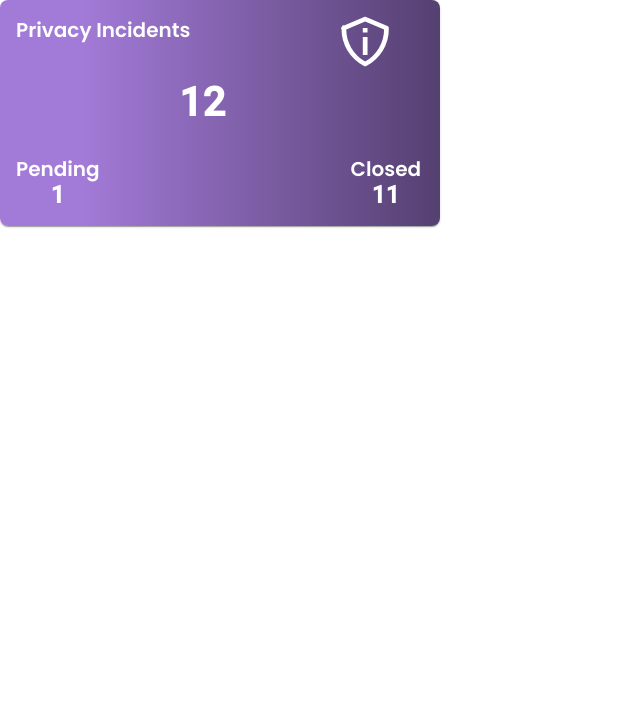
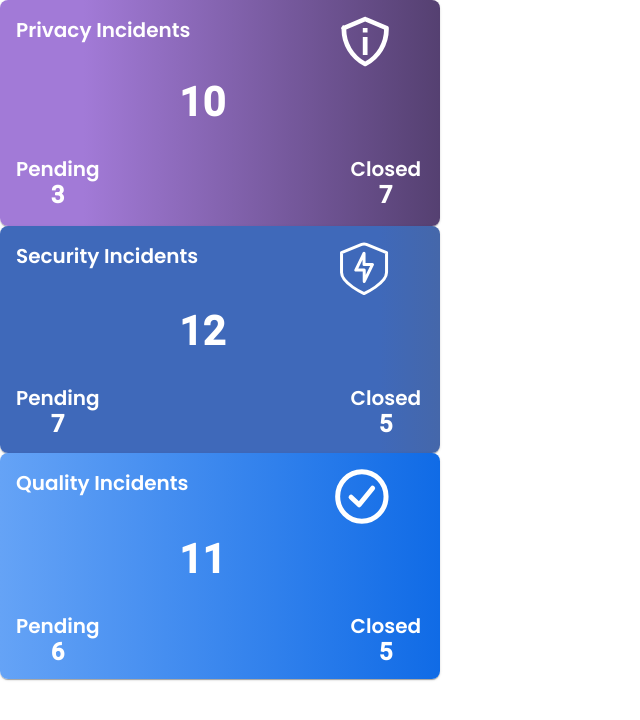
Before and after one commit to Sree0076/Preventyon-Frontend, an Angular app: page / in a window 1280 px wide. Shown: the top 720 px of the page, without its empty margins (0-640 px from the left). Built offline with nearby package versions, Linux system fonts and the light colour scheme.

Commit message:
update: took data dynamically using input

```diff
--- a/src/app/app.component.html
+++ b/src/app/app.component.html
@@ -1 +1,3 @@
-<app-card></app-card>
+<app-card [privacyIncidentTotalCount]="10" [privacyIncidentPending]="3" [privacyIncidentClosed]="7"
+  [securityIncidentTotalCount]="12" [securityIncidentPending]="7" [securityIncidentClosed]="5"
+  [qualityIncidentTotalCount]="11" [qualityIncidentPending]="6" [qualityIncidentClosed]="5"></app-card>
--- a/src/app/app.component.ts
+++ b/src/app/app.component.ts
@@ -1,14 +1,36 @@
 import { Component } from '@angular/core';
 import { RouterOutlet } from '@angular/router';
-import { CardComponent } from "./components/card/card.component";
+import { CardComponent } from './components/card/card.component';
 
 @Component({
-    selector: 'app-root',
-    standalone: true,
-    templateUrl: './app.component.html',
-    styleUrl: './app.component.scss',
-    imports: [RouterOutlet, CardComponent]
+  selector: 'app-root',
+  standalone: true,
+  templateUrl: './app.component.html',
+  styleUrl: './app.component.scss',
+  imports: [RouterOutlet, CardComponent],
 })
 export class AppComponent {
   title = 'preventyon';
+
+  privacyIconSvg = `
+  <svg width="48" height="51" viewBox="0 0 48 51" fill="none" xmlns="http://www.w3.org/2000/svg">
+<path d="M45.6158 11.7545L45.6161 11.7546C45.69 11.7859 45.7384 11.8309 45.7659 11.8712C45.7925 11.9104 45.8008 11.9462 45.8008 11.9751V11.9753V13.5539C45.8008 13.5541 45.8008 13.5543 45.8008 13.5545C45.7984 20.621 43.8179 27.5644 40.0561 33.667C36.2937 39.7704 30.8834 44.8146 24.376 48.2678C24.317 48.2988 24.2447 48.3178 24.1667 48.3178C24.089 48.3178 24.0169 48.2989 23.9579 48.2681C17.4503 44.8149 12.0398 39.7705 8.27735 33.667C4.51551 27.5644 2.53499 20.621 2.53259 13.5545C2.53259 13.5545 2.53259 13.5544 2.53259 13.5543C2.53259 13.5541 2.53259 13.554 2.53259 13.5539L2.53259 11.9753V11.9751C2.53259 11.9462 2.54089 11.9104 2.56754 11.8712L0.914318 10.7457L2.56754 11.8712C2.59498 11.8309 2.64346 11.7859 2.71731 11.7546L2.71758 11.7545L23.988 2.7304C23.9881 2.73036 23.9882 2.73032 23.9883 2.73029C24.0414 2.70779 24.1025 2.69482 24.1667 2.69482C24.2309 2.69482 24.292 2.70779 24.3451 2.73029C24.3452 2.73032 24.3453 2.73036 24.3454 2.7304L45.6158 11.7545ZM45.074 13.5552V13.5545V13.4417V12.1178L43.8552 11.6006L24.9479 3.57814L24.1667 3.24667L23.3855 3.57814L4.47822 11.6006L3.25942 12.1178V13.4417V13.5545V13.5552C3.26161 20.3408 5.10253 27.0051 8.59606 32.8998C12.0891 38.7938 17.1131 43.7142 23.171 47.1918L24.1667 47.7633L25.1624 47.1918C31.2204 43.7142 36.2443 38.7938 39.7374 32.8998C43.2309 27.0051 45.0718 20.3408 45.074 13.5552ZM24.5301 22.9995V37.0478H23.8033V22.9995H24.5301ZM23.8033 13.9753H24.5301V14.4874H23.8033V13.9753Z" fill="white" stroke="white" stroke-width="4"/>
+</svg>
+`;
+
+  securityIconSvg = `
+  <svg width="49" height="54" viewBox="0 0 49 54" fill="none" xmlns="http://www.w3.org/2000/svg">
+<path d="M21.7007 2.44585L1.53259 10.5764V30.6165C1.53259 41.3554 24.0413 51.6108 24.0413 51.6108C24.0413 51.6108 46.55 41.3554 46.55 30.6165V10.5764L26.3819 2.44585C25.6402 2.14347 24.8447 1.98779 24.0413 1.98779C23.2378 1.98779 22.4423 2.14347 21.7007 2.44585Z" stroke="white" stroke-width="3" stroke-linecap="round" stroke-linejoin="round"/>
+<path d="M32.4281 22.5997H24.041V11.25L15.8359 28.071H24.2231V39.4206L32.4281 22.5997Z" stroke="white" stroke-width="3" stroke-linecap="round" stroke-linejoin="round"/>
+</svg>
+
+`;
+
+  qualityIconSvg = `
+  <svg width="54" height="55" viewBox="0 0 54 55" fill="none" xmlns="http://www.w3.org/2000/svg">
+<path d="M2.65796 27.4892C2.65796 13.7862 13.4913 2.67773 26.8548 2.67773C40.2184 2.67773 51.0516 13.7862 51.0516 27.4892C51.0516 41.1924 40.2184 52.3008 26.8548 52.3008C13.4913 52.3008 2.65796 41.1924 2.65796 27.4892Z" stroke="white" stroke-width="5"/>
+<path d="M37.6091 19.2173L24.1664 35.7583L16.1008 28.2396" stroke="white" stroke-width="5" stroke-linecap="round" stroke-linejoin="round"/>
+</svg>
+
+`;
 }
--- a/src/app/components/card/card.component.html
+++ b/src/app/components/card/card.component.html
@@ -1,4 +1,4 @@
-<mat-card class="card">
+<mat-card class="privacy-card">
     <mat-card-header>
         <mat-card-title-group>
             <mat-card-title class="mat-card-title">Privacy Incidents</mat-card-title>
@@ -14,17 +14,85 @@
         </mat-card-title-group>
     </mat-card-header>
     <mat-card-content class="mat-card-content">
-        <div class="number">12</div>
+        <div class="number">{{privacyIncidentTotalCount}}</div>
     </mat-card-content>
     <mat-card-content class="d-flex status">
         <div class="status-item">
             <mat-card-title class="mat-card-title">Pending</mat-card-title>
-            <div class="status-number">1</div>
+            <div class="status-number">{{privacyIncidentPending}}</div>
         </div>
         <div class="status-item">
             <mat-card-title class="mat-card-title">Closed</mat-card-title>
-            <div class="status-number">11</div>
+            <div class="status-number">{{privacyIncidentClosed}}</div>
         </div>
     </mat-card-content>
 
 </mat-card>
+
+<mat-card class="security-card">
+    <mat-card-header>
+        <mat-card-title-group>
+            <mat-card-title class="mat-card-title">Security Incidents</mat-card-title>
+            <div class="icon">
+                <i class="material-icons"><svg width="49" height="54" viewBox="0 0 49 54" fill="none"
+                        xmlns="http://www.w3.org/2000/svg">
+                        <path
+                            d="M21.7007 2.44585L1.53259 10.5764V30.6165C1.53259 41.3554 24.0413 51.6108 24.0413 51.6108C24.0413 51.6108 46.55 41.3554 46.55 30.6165V10.5764L26.3819 2.44585C25.6402 2.14347 24.8447 1.98779 24.0413 1.98779C23.2378 1.98779 22.4423 2.14347 21.7007 2.44585Z"
+                            stroke="white" stroke-width="3" stroke-linecap="round" stroke-linejoin="round" />
+                        <path d="M32.4281 22.5997H24.041V11.25L15.8359 28.071H24.2231V39.4206L32.4281 22.5997Z"
+                            stroke="white" stroke-width="3" stroke-linecap="round" stroke-linejoin="round" />
+                    </svg>
+
+                </i>
+            </div>
+        </mat-card-title-group>
+    </mat-card-header>
+    <mat-card-content class="mat-card-content">
+        <div class="number">{{securityIncidentTotalCount}}</div>
+    </mat-card-content>
+    <mat-card-content class="d-flex status">
+        <div class="status-item">
+            <mat-card-title class="mat-card-title">Pending</mat-card-title>
+            <div class="status-number">{{securityIncidentPending}}</div>
+        </div>
+        <div class="status-item">
+            <mat-card-title class="mat-card-title">Closed</mat-card-title>
+            <div class="status-number">{{securityIncidentClosed}}</div>
+        </div>
+    </mat-card-content>
+
+</mat-card>
+
+<mat-card class="quality-card">
+    <mat-card-header>
+        <mat-card-title-group>
+            <mat-card-title class="mat-card-title">Quality Incidents</mat-card-title>
+            <div class="icon">
+                <i class="material-icons"><svg width="54" height="55" viewBox="0 0 54 55" fill="none"
+                        xmlns="http://www.w3.org/2000/svg">
+                        <path
+                            d="M2.65796 27.4892C2.65796 13.7862 13.4913 2.67773 26.8548 2.67773C40.2184 2.67773 51.0516 13.7862 51.0516 27.4892C51.0516 41.1924 40.2184 52.3008 26.8548 52.3008C13.4913 52.3008 2.65796 41.1924 2.65796 27.4892Z"
+                            stroke="white" stroke-width="5" />
+                        <path d="M37.6091 19.2173L24.1664 35.7583L16.1008 28.2396" stroke="white" stroke-width="5"
+                            stroke-linecap="round" stroke-linejoin="round" />
+                    </svg>
+
+                </i>
+            </div>
+        </mat-card-title-group>
+    </mat-card-header>
+    <mat-card-content class="mat-card-content">
+        <div class="number">{{qualityIncidentTotalCount}}</div>
+    </mat-card-content>
+    <mat-card-content class="d-flex status">
+        <div class="status-item">
+            <mat-card-title class="mat-card-title">Pending</mat-card-title>
+            <div class="status-number">{{qualityIncidentPending}}</div>
+        </div>
+        <div class="status-item">
+            <mat-card-title class="mat-card-title">Closed</mat-card-title>
+            <div class="status-number">{{qualityIncidentClosed}}</div>
+        </div>
+    </mat-card-content>
+
+</mat-card>
--- a/src/app/components/card/card.component.scss
+++ b/src/app/components/card/card.component.scss
@@ -1,7 +1,21 @@
-.card {
+.privacy-card {
+    background: linear-gradient(to right, #A27AD7 19%, #554071 100%);
+
+}
+
+.security-card {
+    background: linear-gradient(to right, #3F69BA 86%, #4567AA 100%);
+}
+
+.quality-card {
+    background: linear-gradient(to right, #65A3F6 0%, #106BE6 100%);
+}
+
+.privacy-card,
+.security-card,
+.quality-card {
     height: 226.31px;
     width: 440.04px;
-    background: linear-gradient(to right, #A27AD7 19%, #554071 100%);
     color: white;
     border-radius: 8px;
     padding-right: 35px;
```
Also changed, not shown: src/app/components/card/card.component.ts (+13 -3 lines), public/Group 203.svg (added), public/Group 28.svg (added).
